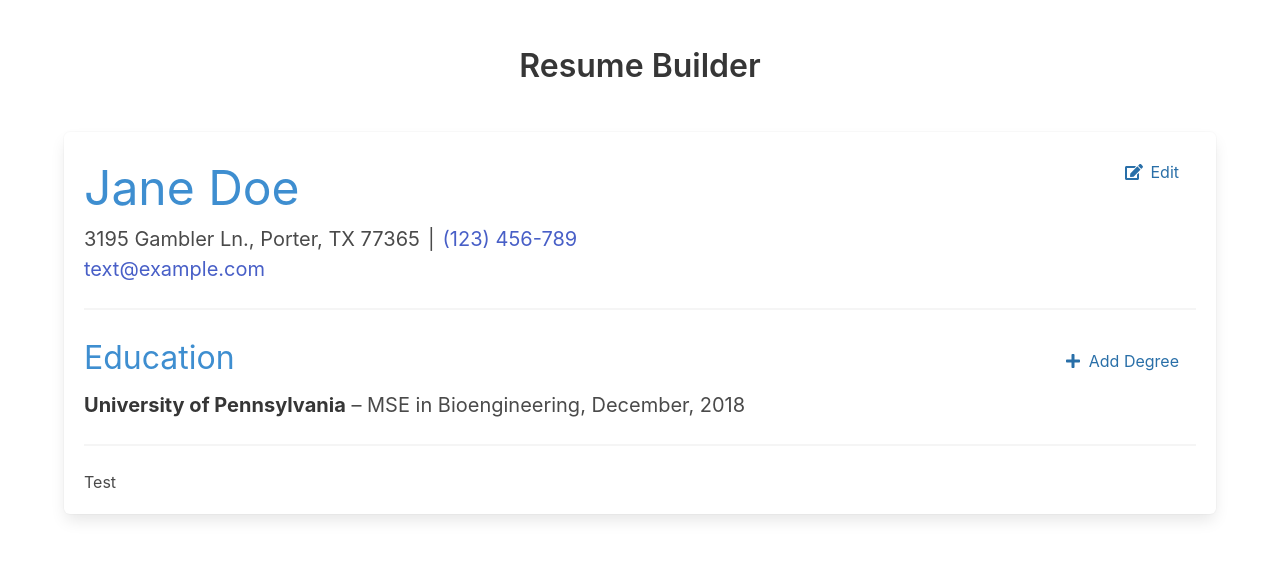
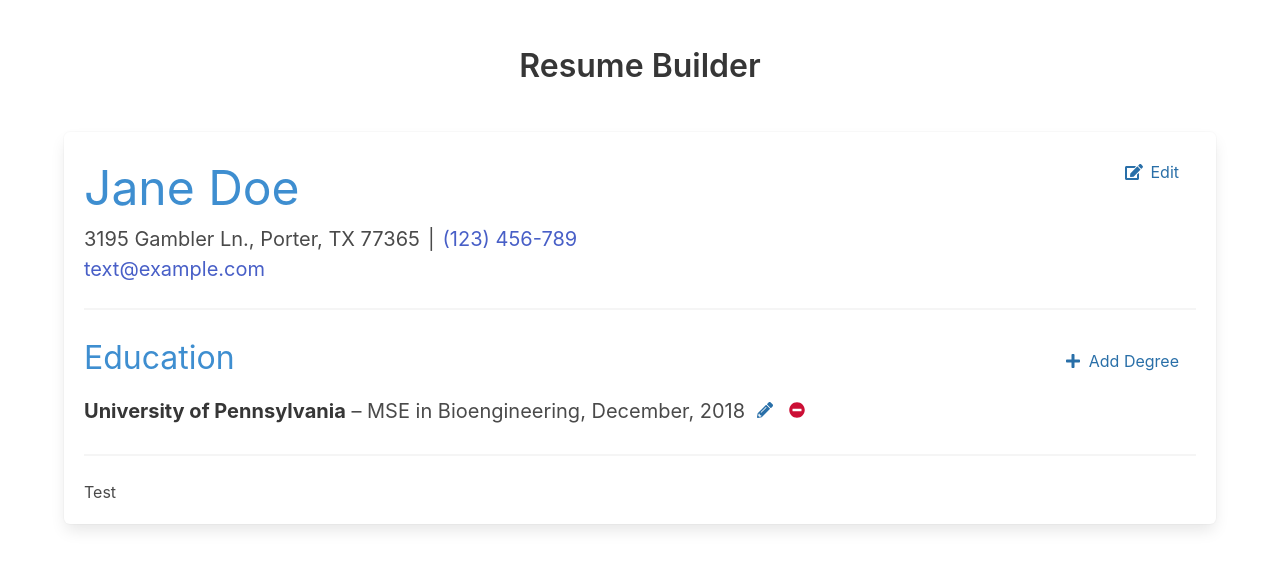
Before and after one commit to ahanasi/cv-project, a React (Create React App) app: page / in a window 1280 px wide. Shown: the top 568 px of the page. Built offline with nearby package versions, Linux system fonts and the light colour scheme.

Commit message:
Add delete functionality to degree items

```diff
--- a/src/components/Education.js
+++ b/src/components/Education.js
@@ -1,5 +1,5 @@
 import React, { Component } from "react";
-import { faPlus, faGraduationCap, faSchool, faCalendarDay } from "@fortawesome/free-solid-svg-icons";
+import { faPlus, faPencilAlt, faMinusCircle, faGraduationCap, faSchool, faCalendarDay } from "@fortawesome/free-solid-svg-icons";
 import { FontAwesomeIcon } from "@fortawesome/react-fontawesome";
 import { v4 as uuidv4 } from "uuid";
 import DegreeItem from "./DegreeItem";
@@ -34,6 +34,7 @@ class Education extends Component {
     this.handleInputChange = this.handleInputChange.bind(this);
     this.handleSubmit = this.handleSubmit.bind(this);
     this.toggleEducationForm = this.toggleEducationForm.bind(this);
+    this.deleteDegree = this.deleteDegree.bind(this);
   }
 
   handleInputChange(event) {
@@ -83,11 +84,28 @@ class Education extends Component {
       },
     });
   }
+
+  deleteDegree(degreeID) {
+    const degreeItems = this.state.degrees.filter((degree) => degree.id !== degreeID);
+    this.setState({ degrees: degreeItems });
+    console.log(this.state.degrees);
+  }
+
   render() {
     const degreeItems = this.state.degrees.map((degree) => {
       return (
-        <li key={degree.id}>
+        <li key={degree.id} className="is-flex is-align-items-baseline">
           <DegreeItem degreeInfo={degree.degreeInfo} id={degree.id} isEditable={degree.isEditable} />
+          <button className="button is-ghost has-text-info-dark" aria-label="Edit Degree">
+            <span className="icon is-small">
+              <FontAwesomeIcon icon={faPencilAlt} />
+            </span>
+          </button>
+          <button className="button is-ghost has-text-danger-dark pl-2" aria-label="Delete Degree" onClick={() => this.deleteDegree(degree.id)}>
+            <span className="icon is-small">
+              <FontAwesomeIcon icon={faMinusCircle} />
+            </span>
+          </button>
         </li>
       );
     });
```
